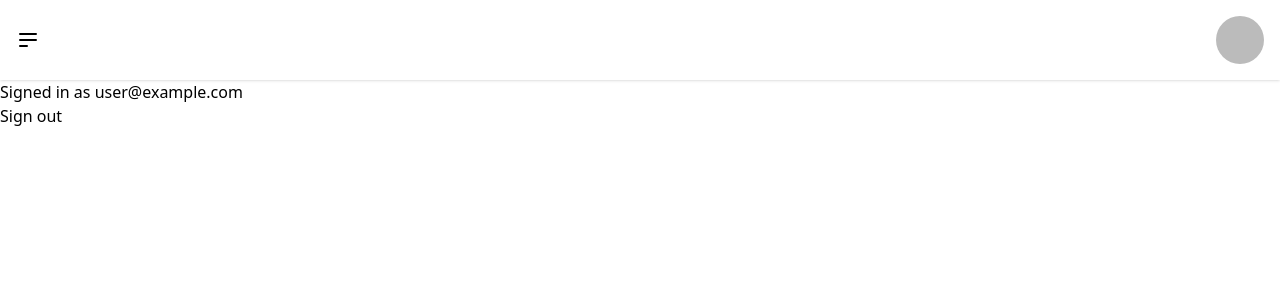
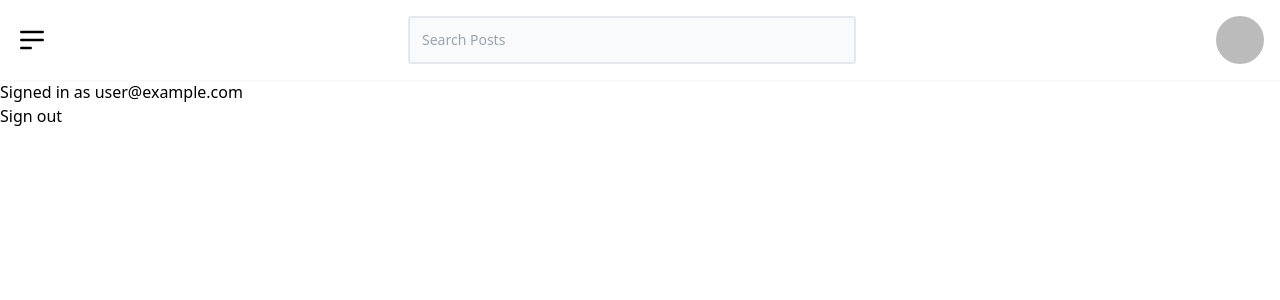
Before and after one commit to danncodes/next-blog, a Next.js app: page / in a window 1280 px wide. Shown: the top 300 px of the page. Built offline with nearby package versions, Linux system fonts and the light colour scheme; no server answers; the database is empty; sample sign-in values are in the browser's storage.

Commit message:
Initial Header Component

```diff
--- a/components/Header.js
+++ b/components/Header.js
@@ -1,12 +1,17 @@
 
 const Header = ({session}) => {
     return (
-    <header className="h-20 shadow flex justify-between items-center px-4">
+    <header className="h-20 shadow-sm flex justify-between items-center px-4">
         {/* Hamburger Menu */}
         <div>
-            <svg xmlns="http://www.w3.org/2000/svg" className="h-6 w-6" fill="none" viewBox="0 0 24 24" stroke="currentColor">
+            <svg xmlns="http://www.w3.org/2000/svg" className="h-8 w-8" fill="none" viewBox="0 0 24 24" stroke="currentColor">
                 <path strokeLinecap="round" strokeLinejoin="round" strokeWidth={2} d="M4 6h16M4 12h16M4 18h7" />
             </svg>
+        </div>
+
+        {/* Search Bar */}
+        <div className="w-8/12 max-w-md">
+            <input type="email" className='w-full p-3 rounded bg-gray-50 outline-none border-2 duration-100 text-sm text-gray-400' placeholder='Search Posts' />
         </div>
 
         {/* User Image */}
```
